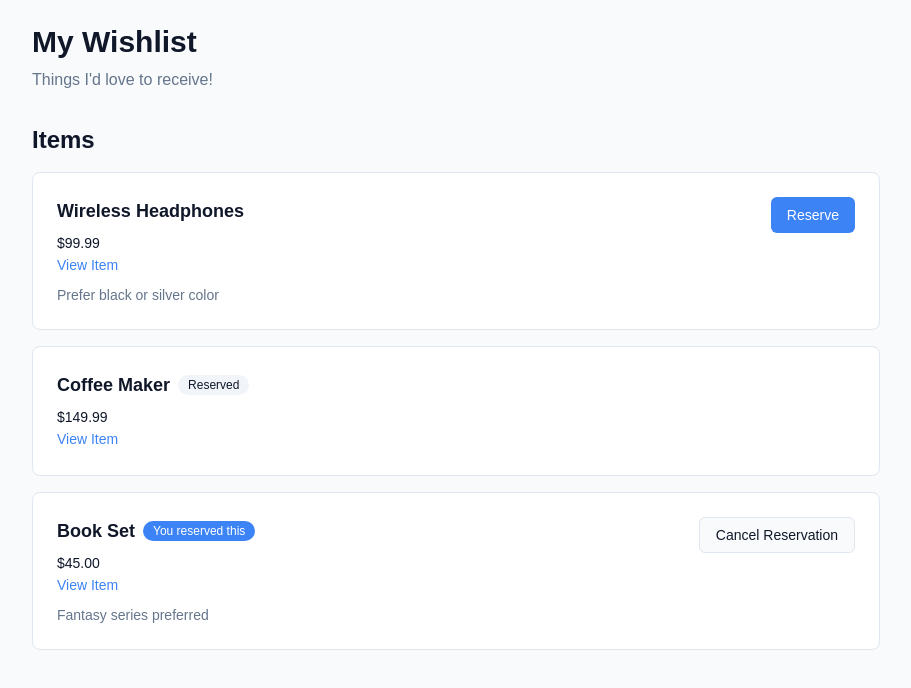
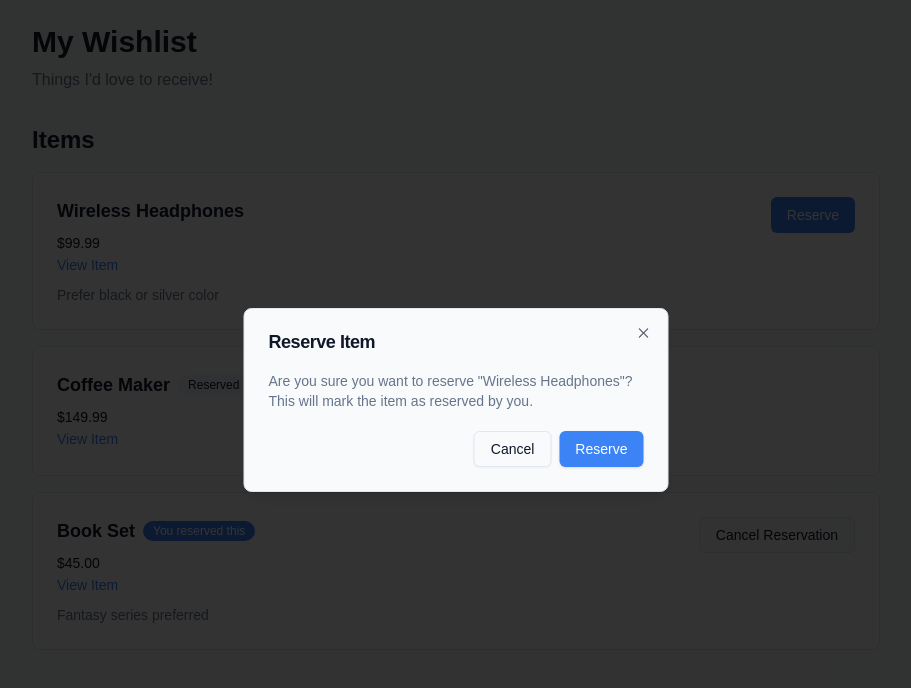
Before and after one commit to osanto/wishlist, a Next.js app: page /guest/1 in a window 1280 px wide. Both pictures are taken after a click on the button "Reserve". Shown: the top 688 px of the page, without its empty margins (184-1095 px from the left). Built offline with nearby package versions, Linux system fonts and the light colour scheme.

Commit message:
feat: add ReserveItemModal component
- Create ReserveItemModal for confirming item reservations
- Integrate reserve modal into GuestItemsList
- Add confirmation message with item name
- Include data-test-id attributes for E2E testing
- Reduce spacing between text and buttons (py-1)

```diff
--- a/components/guest-items-list.tsx
+++ b/components/guest-items-list.tsx
@@ -1,6 +1,9 @@
 "use client";
 
+import { useState } from "react";
+
 import { ItemCard } from "@/components/item-card";
+import { ReserveItemModal } from "@/components/reserve-item-modal";
 
 interface Item {
   id: string;
@@ -21,7 +24,21 @@ export function GuestItemsList({
   items,
   currentUserReservationToken,
 }: GuestItemsListProps) {
+  const [reservingItem, setReservingItem] = useState<Item | null>(null);
+  const [isReserveModalOpen, setIsReserveModalOpen] = useState(false);
+
+  const handleReserve = (item: Item) => {
+    setReservingItem(item);
+    setIsReserveModalOpen(true);
+  };
+
+  const handleReserveConfirm = (itemId: string) => {
+    // TODO: Reserve item in mock store (Phase 1.3)
+    console.log("Reserve item:", itemId);
+  };
+
   return (
+    <>
       <div className="space-y-4">
         {items.map((item) => {
           const isReservedByMe =
@@ -47,9 +64,7 @@ export function GuestItemsList({
               item={item}
               variant="guest"
               reservationStatus={reservationStatus}
-            onReserve={() => {
-              // TODO: Handle reservation
-            }}
+              onReserve={() => handleReserve(item)}
               onCancelReservation={() => {
                 // TODO: Handle cancel reservation
               }}
@@ -57,5 +72,13 @@ export function GuestItemsList({
           );
         })}
       </div>
+
+      <ReserveItemModal
+        open={isReserveModalOpen}
+        onOpenChange={setIsReserveModalOpen}
+        item={reservingItem}
+        onReserve={handleReserveConfirm}
+      />
+    </>
   );
 }
--- /dev/null
+++ b/components/reserve-item-modal.tsx
@@ -0,0 +1,79 @@
+"use client";
+
+import { useState } from "react";
+
+import { Button } from "@/components/ui/button";
+import {
+  Dialog,
+  DialogContent,
+  DialogFooter,
+  DialogHeader,
+  DialogTitle,
+} from "@/components/ui/dialog";
+
+interface Item {
+  id: string;
+  name: string;
+}
+
+interface ReserveItemModalProps {
+  open: boolean;
+  onOpenChange: (open: boolean) => void;
+  item: Item | null;
+  onReserve: (itemId: string) => void;
+}
+
+export function ReserveItemModal({
+  open,
+  onOpenChange,
+  item,
+  onReserve,
+}: ReserveItemModalProps) {
+  const [isReserving, setIsReserving] = useState(false);
+
+  const handleReserve = async () => {
+    if (!item) return;
+
+    setIsReserving(true);
+    try {
+      await onReserve(item.id);
+      onOpenChange(false);
+    } finally {
+      setIsReserving(false);
+    }
+  };
+
+  return (
+    <Dialog open={open} onOpenChange={onOpenChange}>
+      <DialogContent className="sm:max-w-[425px]">
+        <DialogHeader>
+          <DialogTitle>Reserve Item</DialogTitle>
+        </DialogHeader>
+        <div className="py-1">
+          <p className="text-sm text-muted-foreground">
+            Are you sure you want to reserve &quot;{item?.name}&quot;? This
+            will mark the item as reserved by you.
+          </p>
+        </div>
+        <DialogFooter>
+          <Button
+            type="button"
+            variant="outline"
+            onClick={() => onOpenChange(false)}
+            disabled={isReserving}
+          >
+            Cancel
+          </Button>
+          <Button
+            type="button"
+            onClick={handleReserve}
+            disabled={isReserving}
+            data-test-id="reserve-item-confirm-button"
+          >
+            {isReserving ? "Reserving..." : "Reserve"}
+          </Button>
+        </DialogFooter>
+      </DialogContent>
+    </Dialog>
+  );
+}
```
Lines whose indentation alone changed are shown as unchanged.
